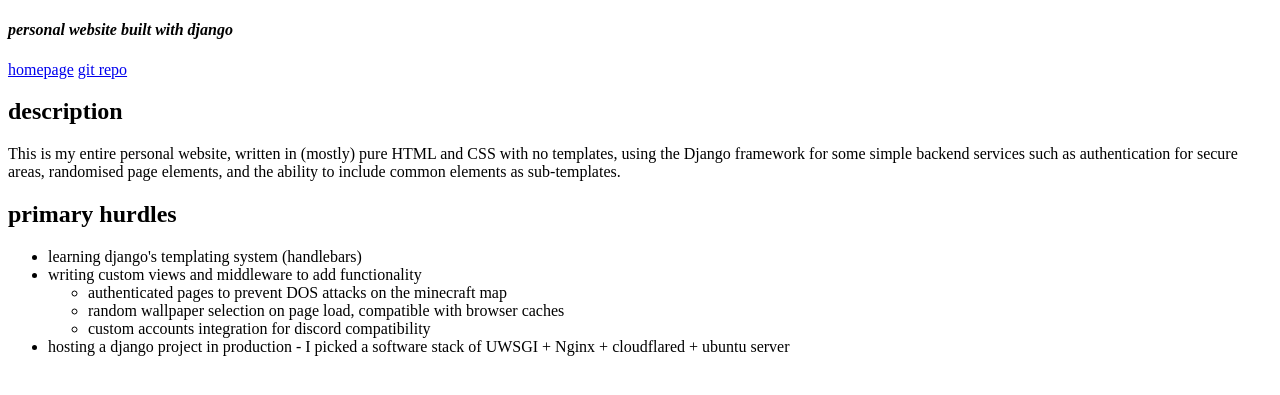
After one commit to quagsirus/catpowered.net, a Django app: template templates/me/projects/website.html in a window 1280 px wide. The commit adds this page. Shown: the top 395 px of the page. Run offline with Django 4.2, Linux system fonts and the light colour scheme; the template is opened without the code that fills it, so the values that code supplies are empty; some libraries are stand-ins or nearby versions.

Commit message:
added 'this website' to projects

```diff
--- a/templates/me/projects/index.html
+++ b/templates/me/projects/index.html
@@ -13,6 +13,7 @@
 		<h2><i>the things i've made!</i></h2>
 		<p>Here's where you'll be able to find all the projects I'd like to showcase and write about!</p>
 		<a href="projects/parkour-replays">don't miss the bell</a>
+		<a href="projects/website">this website</a>
 	</div>
 </body>
 
--- /dev/null
+++ b/templates/me/projects/website.html
@@ -0,0 +1,34 @@
+<!DOCTYPE html>
+<html lang="en">
+
+<head>
+    {% include "includes/head.shtml" with title="this website"%}
+    <meta name="description" content="project: catpowered.net">
+</head>
+
+<body>
+    {% include "includes/background.shtml" with specific="cats" %}
+    {% include "includes/navbar.shtml" with title="this website" %}
+    <div class="content">
+        <h4><i>personal website built with django</i></h4>
+        <a href="/">homepage</a>
+        <a href="https://github.com/quagsirus/catpowered.net">git repo</a>
+        <br />
+        <h2>description</h2>
+        <p>This is my entire personal website, written in (mostly) pure HTML and CSS with no templates, using the Django framework for some simple backend services such as authentication for secure areas, randomised page elements, and the ability to include common elements as sub-templates.</p>
+        <h2>primary hurdles</h2>
+        <ul>
+            <li>learning django's templating system (handlebars)</li>
+            <li>writing custom views and middleware to add functionality
+                <ul>
+                    <li>authenticated pages to prevent DOS attacks on the minecraft map</li>
+                    <li>random wallpaper selection on page load, compatible with browser caches</li>
+                    <li>custom accounts integration for discord compatibility</li>
+                </ul>
+            </li>
+            <li>hosting a django project in production - I picked a software stack of UWSGI + Nginx + cloudflared + ubuntu server</li>
+        </ul>
+    </div>
+</body>
+
+</html>
```
